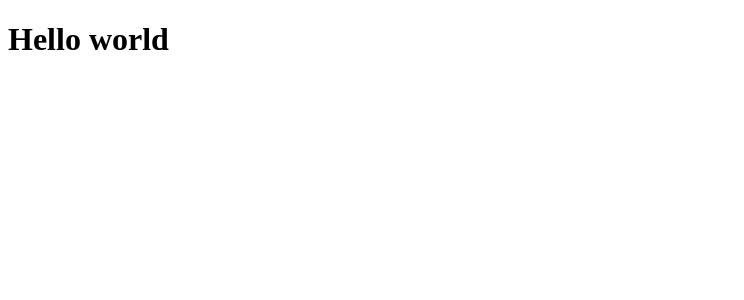
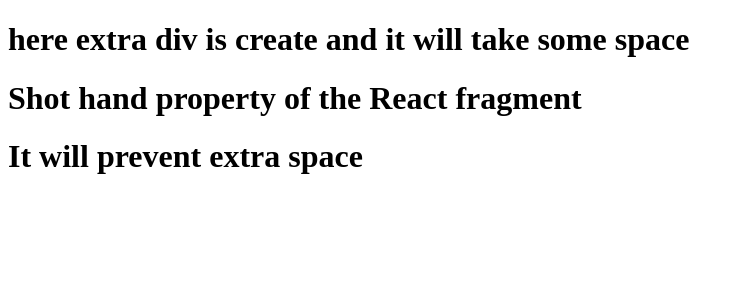
Before and after one commit to Naveen8238/react-course, a React (Create React App) app: page / in a window 1280 px wide. Shown: the top 300 px of the page, without its empty margins (0-744 px from the left). Built offline with nearby package versions, Linux system fonts and the light colour scheme.

Commit message:
Fragments

```diff
--- a/src/App.js
+++ b/src/App.js
@@ -1,11 +1,15 @@
 import React from 'react';
 import './App.css';
 import Frag1 from './Basic/Fragment/Fragment-1';
+import Frag2 from './Basic/Fragment/Fragment-2';
+import Frag3 from './Basic/Fragment/Fragment-3';
 
 function App() {
   return (
     <>
       <Frag1 />
+      <Frag2 />
+      <Frag3 />
     </>
   )
 }
--- a/src/Basic/Fragment/Fragment-1.js
+++ b/src/Basic/Fragment/Fragment-1.js
@@ -3,7 +3,7 @@ import React from 'react'
 const Frag1 = () => {
   return (
     <div>
-        <h1>Hello world</h1>
+        <h1>here extra div is create and it will take some space</h1>
     </div>
   )
 }
--- a/src/Basic/Fragment/Fragment-2.js
+++ b/src/Basic/Fragment/Fragment-2.js
@@ -0,0 +1,11 @@
+import React from 'react'
+
+const Frag2= () => {
+  return (
+    <>
+        <h1>Shot hand property of the React fragment</h1>
+    </>
+  )
+}
+
+export default Frag2
--- a/src/Basic/Fragment/Fragment-3.js
+++ b/src/Basic/Fragment/Fragment-3.js
@@ -0,0 +1,11 @@
+import React from 'react'
+
+const Frag3 = () => {
+  return (
+    <React.Fragment>
+        <h1>It will prevent extra space</h1>
+    </React.Fragment>
+  )
+}
+
+export default Frag3
```
